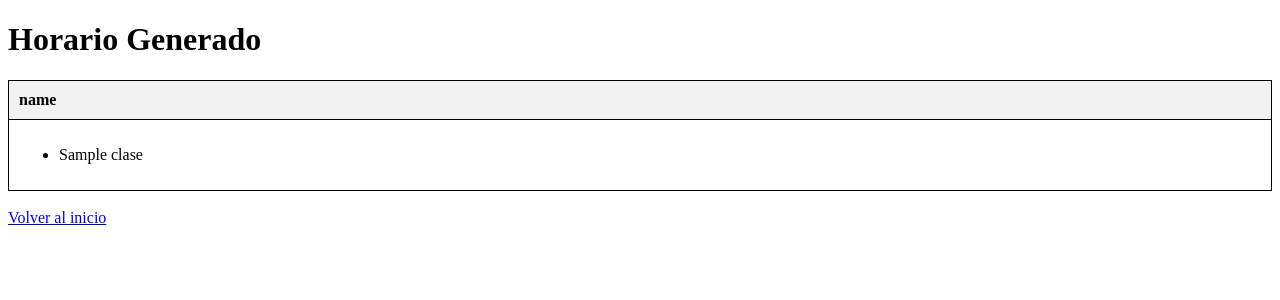
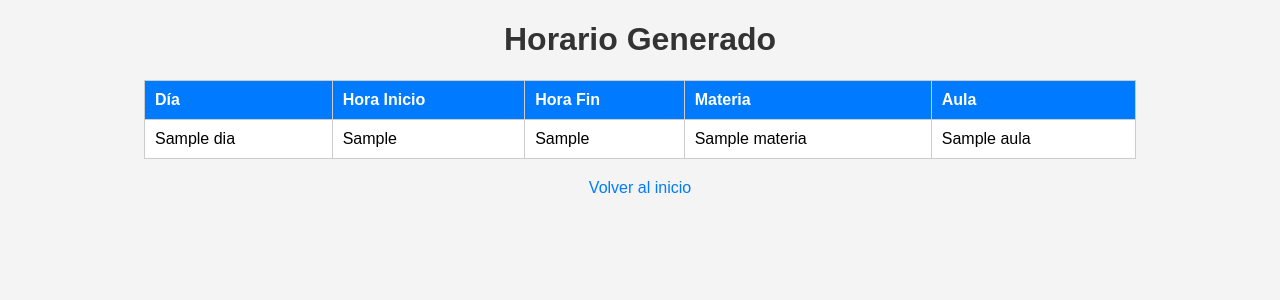
Before and after one commit to Ronni92/Desarrollo_Proyecto, a Flask app: template Calendario_Inteligente/frontend/templates/horario.html in a window 1280 px wide. Shown: the top 300 px of the page. Run offline with Flask 3, Linux system fonts and the light colour scheme; the template is opened without the code that fills it: most values are stand-ins (such as "Sample title", 1, 10 or a date in 2020); parts of the project's set-up code (start-up, migrations or seed data) failed here and were passed over.

Commit message:
agregar procesamiento de horarios con OCR y IA de GROQ

```diff
--- a/Calendario_Inteligente/backend/routes.py
+++ b/Calendario_Inteligente/backend/routes.py
@@ -1,49 +1,44 @@
-from flask import Blueprint, render_template, request, redirect, url_for, session
+from flask import Blueprint, render_template, request, jsonify
+import os
 import pytesseract
+import openai
+import cv2
+from dotenv import load_dotenv
 from PIL import Image
-import os
-import cv2
-import numpy as np
 from database import get_db_connection
-from dotenv import load_dotenv
-import groq
 
-# ==============================
-# 🔹 CARGAR CONFIGURACIONES Y API KEY
-# ==============================
-load_dotenv()  # Cargar variables de entorno desde .env
+# Cargar API Key
+load_dotenv()
 GROQ_API_KEY = os.getenv("GROQ_API_KEY")
 
-# Configurar cliente de GROQ
-client = groq.Groq(api_key=GROQ_API_KEY)
+# Configurar OpenAI para usar GROQ
+openai.api_key = GROQ_API_KEY
+openai.base_url = "https://api.groq.com/v1"
 
-# ==============================
-# 🔹 BLUEPRINTS PARA RUTAS
-# ==============================
+# Blueprint de eventos
 eventos_bp = Blueprint("eventos", __name__)
-auth_bp = Blueprint("auth", __name__)
 
-# ==============================
-# 🔹 FUNCIONES DE PROCESAMIENTO
-# ==============================
-ALLOWED_EXTENSIONS = {"png", "jpg", "jpeg"}
-
-def allowed_file(filename):
-    """ Verifica si el archivo tiene una extensión permitida """
-    return "." in filename and filename.rsplit(".", 1)[1].lower() in ALLOWED_EXTENSIONS
-
+# -------------------------
+# 📌 Procesar imagen antes del OCR
+# -------------------------
 def preprocess_image(image_path):
     """ Convierte la imagen a escala de grises y aplica binarización para mejorar OCR """
-    image = cv2.imread(image_path, cv2.IMREAD_GRAYSCALE)  # Escala de grises
-    _, thresh = cv2.threshold(image, 150, 255, cv2.THRESH_BINARY)  # Binarización
+    image = cv2.imread(image_path, cv2.IMREAD_GRAYSCALE)
+    _, thresh = cv2.threshold(image, 150, 255, cv2.THRESH_BINARY)
     return thresh
 
+# -------------------------
+# 📌 Limpiar texto extraído
+# -------------------------
 def limpiar_texto(texto):
-    """ Elimina líneas vacías y caracteres extraños del texto OCR """
+    """ Elimina líneas vacías y caracteres innecesarios """
     lineas = texto.split("\n")
     lineas_filtradas = [linea.strip() for linea in lineas if len(linea.strip()) > 5]
     return "\n".join(lineas_filtradas)
 
+# -------------------------
+# 📌 Organizar texto en tabla
+# -------------------------
 def procesar_texto_a_tabla(text):
     """ Convierte el texto extraído en una tabla estructurada """
     dias = ["Lunes", "Martes", "Miércoles", "Jueves", "Viernes"]
@@ -63,104 +58,53 @@ def procesar_texto_a_tabla(text):
                 break
 
         if dia_actual:
-            horario[dia_actual].append(linea)
+            horario[dia_actual].append({
+                "hora_inicio": "08:00",  # Se pueden mejorar con regex
+                "hora_fin": "10:00",
+                "materia": linea,
+                "aula": "Aula 101"
+            })
 
     return horario
 
-# ==============================
-# 🔹 PROCESAMIENTO DE IMÁGENES Y OCR CON GROQ
-# ==============================
+# -------------------------
+# 📌 Endpoint para subir imagen y mostrar horario
+# -------------------------
 @eventos_bp.route("/upload", methods=["GET", "POST"])
 def upload():
     """ Subida de imágenes y procesamiento OCR usando GROQ """
     if request.method == "POST":
         if "file" not in request.files:
-            return "No se ha subido ninguna imagen", 400
+            return jsonify({"error": "No se ha subido ninguna imagen"}), 400
 
         file = request.files["file"]
+        if file.filename == "":
+            return jsonify({"error": "Nombre de archivo inválido"}), 400
 
-        if file.filename == "" or not allowed_file(file.filename):
-            return "Formato de imagen no permitido. Usa PNG o JPG", 400
-
+        # Guardar imagen
         upload_folder = "uploads"
         os.makedirs(upload_folder, exist_ok=True)
         filepath = os.path.join(upload_folder, file.filename)
         file.save(filepath)
 
-        # Preprocesar la imagen antes de OCR
+        # Procesar la imagen con OCR
         processed_image = preprocess_image(filepath)
-        text = pytesseract.image_to_string(Image.open(filepath), config='--psm 6')  # OCR tradicional
-        text = limpiar_texto(text)  # Limpieza del texto extraído
+        text = pytesseract.image_to_string(Image.open(filepath), config='--psm 6')
+        text = limpiar_texto(text)
 
-        # Llamada a GROQ para mejorar la estructuración del texto
-        response = client.chat.completions.create(
+        # -------------------------
+        # 📌 Llamada a GROQ para estructurar
+        # -------------------------
+        response = openai.ChatCompletion.create(
             model="llama3-8b-8192",
             messages=[
                 {"role": "system", "content": "Eres un asistente que organiza horarios de clases extraídos de imágenes."},
-                {"role": "user", "content": f"Organiza este horario en una estructura clara: {text}"}
+                {"role": "user", "content": f"Organiza este horario en una tabla estructurada: {text}"}
             ]
         )
-        texto_mejorado = response.choices[0].message.content
-
-        # Convertir a tabla estructurada
+        texto_mejorado = response["choices"][0]["message"]["content"]
         horario = procesar_texto_a_tabla(texto_mejorado)
 
         return render_template("horario.html", horario=horario)
 
     return render_template("upload.html")
-
-# ==============================
-# 🔹 AUTENTICACIÓN DE USUARIOS
-# ==============================
-@auth_bp.route("/register", methods=["GET", "POST"])
-def register():
-    """ Registro de usuarios """
-    if request.method == "POST":
-        username = request.form["username"]
-        email = request.form["email"]
-        password = request.form["password"]
-
-        conn = get_db_connection()
-        cur = conn.cursor()
-
-        cur.execute("SELECT * FROM usuario WHERE username = %s OR email = %s", (username, email))
-        if cur.fetchone():
-            cur.close()
-            conn.close()
-            return "⚠ Usuario o correo ya registrado."
-
-        cur.execute("INSERT INTO usuario (username, email, password) VALUES (%s, %s, %s)", (username, email, password))
-        conn.commit()
-        cur.close()
-        conn.close()
-        return redirect(url_for("auth.login"))
-
-    return render_template("register.html")
-
-@auth_bp.route("/login", methods=["GET", "POST"])
-def login():
-    """ Inicio de sesión """
-    if request.method == "POST":
-        email = request.form["email"]
-        password = request.form["password"]
-
-        conn = get_db_connection()
-        cur = conn.cursor()
-
-        cur.execute("SELECT id FROM usuario WHERE email = %s AND password = %s", (email, password))
-        user = cur.fetchone()
-        cur.close()
-        conn.close()
-
-        if user:
-            session["user_id"] = user[0]
-            return redirect(url_for("index"))
-        return "⚠ Credenciales incorrectas."
-
-    return render_template("login.html")
-
-@auth_bp.route("/logout")
-def logout():
-    """ Cierre de sesión """
-    session.pop("user_id", None)
-    return redirect(url_for("index"))
--- /dev/null
+++ b/Calendario_Inteligente/frontend/static/style.css
@@ -0,0 +1,55 @@
+body {
+    font-family: Arial, sans-serif;
+    text-align: center;
+    margin: 20px;
+    background-color: #f4f4f4;
+}
+
+h1 {
+    color: #333;
+}
+
+form {
+    margin-top: 20px;
+}
+
+input[type="file"] {
+    margin: 10px 0;
+}
+
+button {
+    padding: 10px 15px;
+    background-color: #28a745;
+    color: white;
+    border: none;
+    cursor: pointer;
+}
+
+button:hover {
+    background-color: #218838;
+}
+
+table {
+    width: 80%;
+    margin: 20px auto;
+    border-collapse: collapse;
+    background-color: white;
+}
+
+th, td {
+    padding: 10px;
+    border: 1px solid #ccc;
+    text-align: left;
+}
+
+th {
+    background-color: #007bff;
+    color: white;
+}
+
+a {
+    display: block;
+    margin-top: 20px;
+    text-decoration: none;
+    color: #007bff;
+}
--- a/Calendario_Inteligente/frontend/templates/horario.html
+++ b/Calendario_Inteligente/frontend/templates/horario.html
@@ -2,44 +2,36 @@
 <html lang="es">
 <head>
     <meta charset="UTF-8">
+    <meta name="viewport" content="width=device-width, initial-scale=1.0">
     <title>Horario Generado</title>
-    <style>
-        table {
-            width: 100%;
-            border-collapse: collapse;
-        }
-        th, td {
-            border: 1px solid black;
-            padding: 10px;
-            text-align: left;
-            vertical-align: top;
-        }
-        th {
-            background-color: #f2f2f2;
-        }
-    </style>
+    <link rel="stylesheet" href="/static/style.css">
 </head>
 <body>
     <h1>Horario Generado</h1>
     <table>
-        <tr>
-            {% for dia in horario.keys() %}
-                <th>{{ dia }}</th>
+        <thead>
+            <tr>
+                <th>Día</th>
+                <th>Hora Inicio</th>
+                <th>Hora Fin</th>
+                <th>Materia</th>
+                <th>Aula</th>
+            </tr>
+        </thead>
+        <tbody>
+            {% for dia, clases in horario.items() %}
+                {% for clase in clases %}
+                <tr>
+                    <td>{{ dia }}</td>
+                    <td>{{ clase.hora_inicio }}</td>
+                    <td>{{ clase.hora_fin }}</td>
+                    <td>{{ clase.materia }}</td>
+                    <td>{{ clase.aula }}</td>
+                </tr>
+                {% endfor %}
             {% endfor %}
-        </tr>
-        <tr>
-            {% for dia, clases in horario.items() %}
-                <td>
-                    <ul>
-                        {% for clase in clases %}
-                            <li>{{ clase }}</li>
-                        {% endfor %}
-                    </ul>
-                </td>
-            {% endfor %}
-        </tr>
+        </tbody>
     </table>
-    <br>
     <a href="/">Volver al inicio</a>
 </body>
 </html>
```
Also changed, not shown: Calendario_Inteligente/frontend/templates/upload.html (+7 -5 lines).
